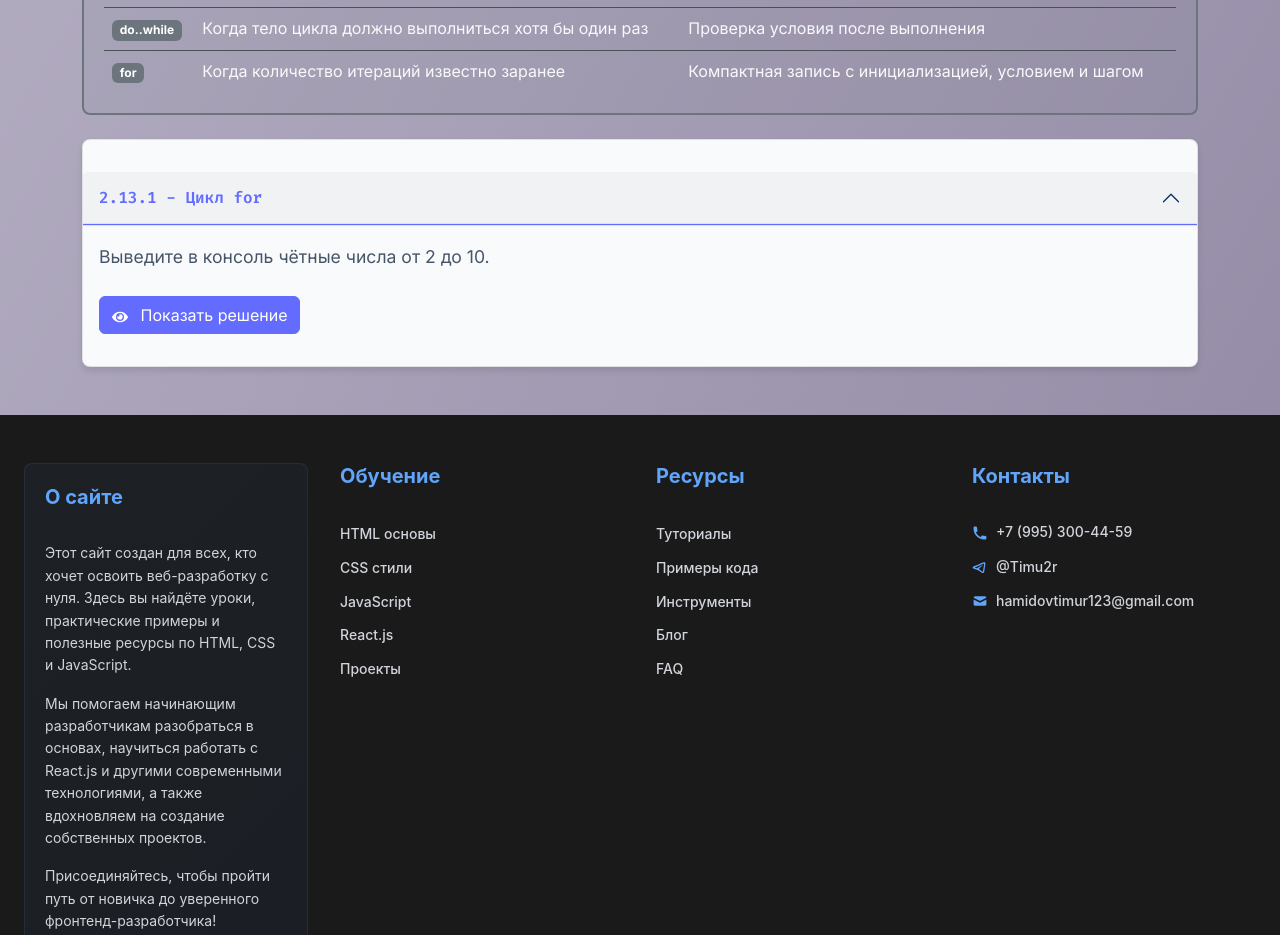
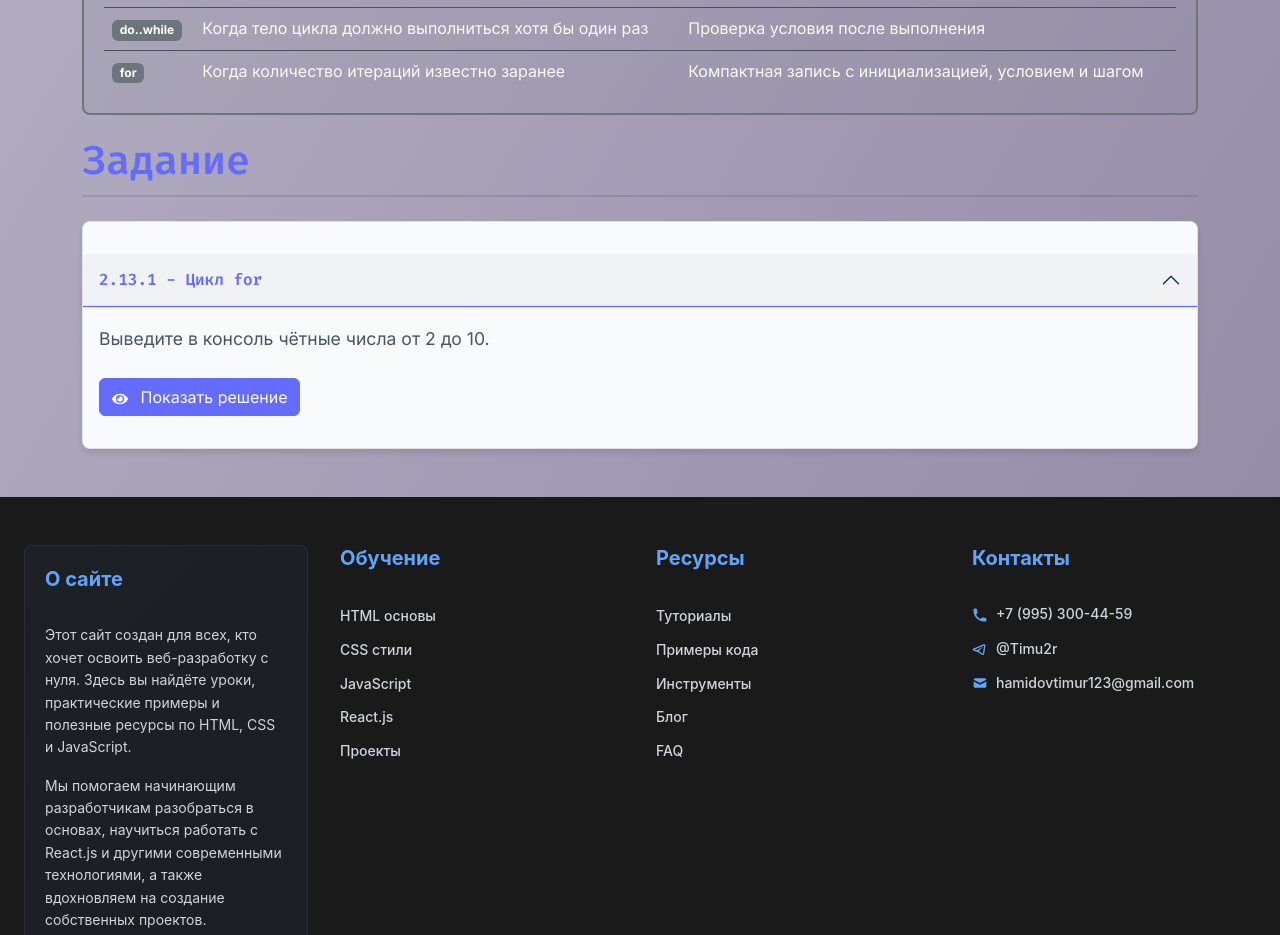
Before and after one commit to Timu2r/WebLearn, a React (Vite) app: page /WebLearn/Loops in a window 1280 px wide. Shown: the part 10782-11717 px from the top of the page. Built offline with nearby package versions, Linux system fonts and the light colour scheme; a web font is replaced by a local one.

Commit message:
исправления ошбок

```diff
--- a/src/components/TaskViewer/TaskViewer.jsx
+++ b/src/components/TaskViewer/TaskViewer.jsx
@@ -65,6 +65,7 @@ const TaskViewer = ({ tasks }) => {
 
   return (
     <div className="task-viewer">
+    <h1>Задание</h1>
       <Accordion defaultActiveKey="0" className="mt-4">
         {tasks.map((task, index) => (
           <Accordion.Item eventKey={index.toString()} key={task.id}>
```
